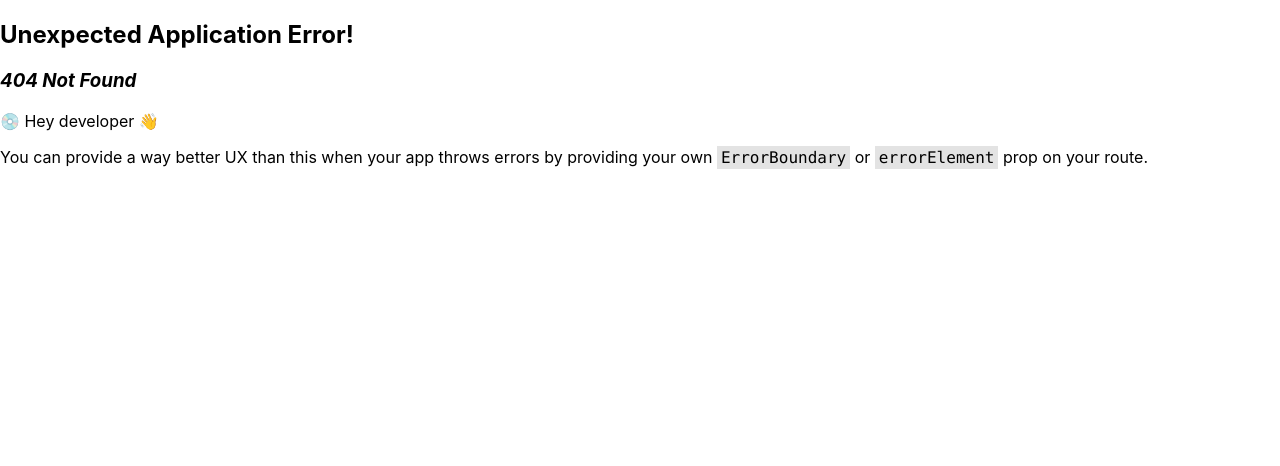
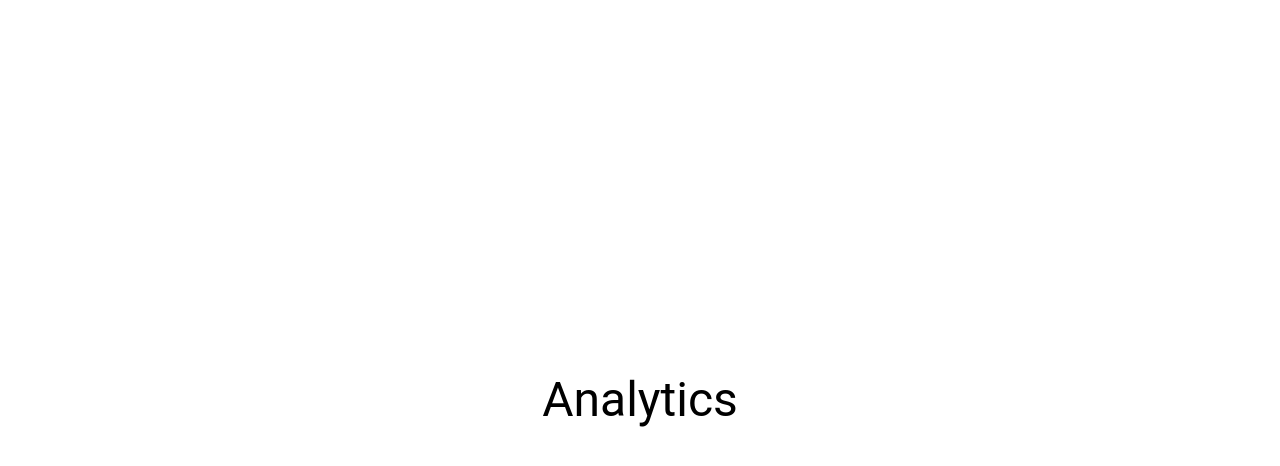
Before and after one commit to chrisalexander0617/friendly-finance, a React (Create React App) app in the folder client/: page /analytics in a window 1280 px wide. Before the commit this address had no page. Shown: the top 466 px of the page. Built offline with nearby package versions, Linux system fonts and the light colour scheme.

Commit message:
Added new page and removed comments

```diff
--- /dev/null
+++ b/client/src/pages/Analytics.js
@@ -0,0 +1,22 @@
+import React from 'react'
+import {Box, Container, Grid, Typography} from '@mui/material'
+
+export const Analytics = () => {
+    const styles = {
+        Container:{
+            height:'100vh',
+            display:'flex',
+            justifyContent:'center',
+            alignItems:'center',
+            flexDirection:'column',
+            gap:'3em'
+        }
+    }
+    return (
+        <>
+            <Container sx={styles.Container} maxwidth="sm">
+                <Typography variant="h3">Analytics</Typography>
+            </Container>
+        </>
+    )
+}
```
Also changed, not shown: client/src/index.js (+6 -13 lines).
